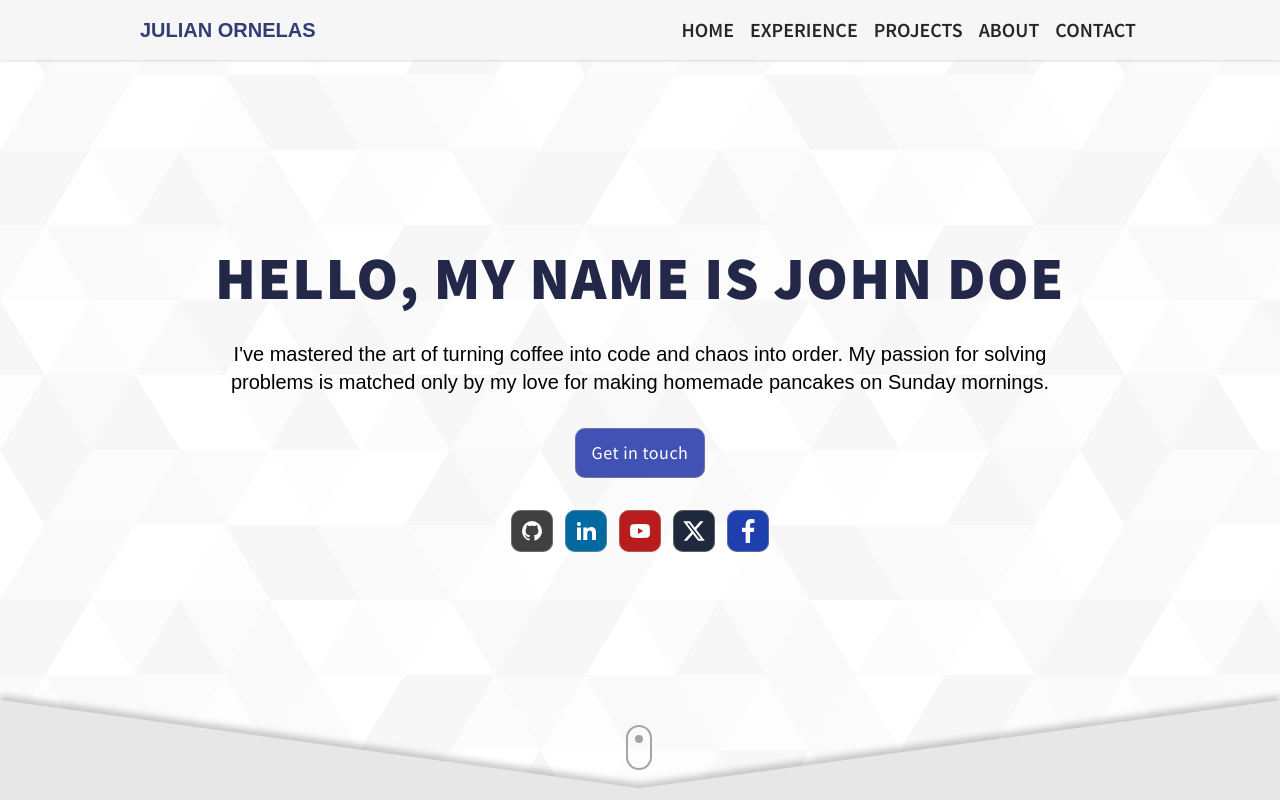
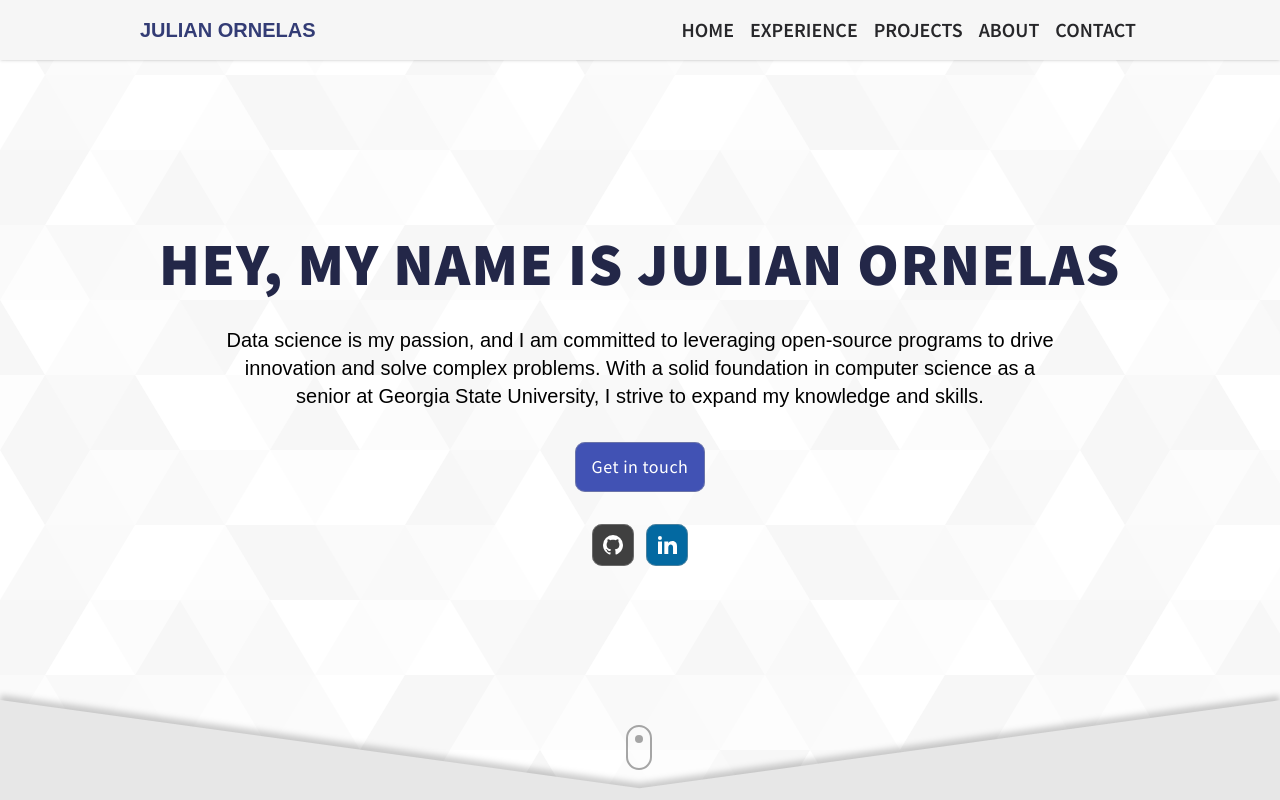
Before and after one commit to julian-ornelas/Portfolio-Site, a Vue app: page / in a window 1280 px wide. Shown: the top 800 px of the page. Built offline with nearby package versions, Linux system fonts and the light colour scheme.

Commit message:
Added personal info to hero

```diff
--- a/src/i18n/en/en_hero.ts
+++ b/src/i18n/en/en_hero.ts
@@ -1,20 +1,20 @@
 import type { Hero } from '@/types'
 
 const hero: Hero = {
-  title: 'Hello, my name is John Doe',
+  title: 'Hey, My name is Julian Ornelas',
   subtitle:
-    "I've mastered the art of turning coffee into code and chaos into order. My passion for solving problems is matched only by my love for making homemade pancakes on Sunday mornings.",
-  name: 'John Phillip Doe',
-  url: 'https://john-does.com/',
+    "Data science is my passion, and I am committed to leveraging open-source programs to drive innovation and solve complex problems. With a solid foundation in computer science as a senior at Georgia State University, I strive to expand my knowledge and skills.",
+  name: 'Julian Ornelas',
+  url: '',
   contact_button: 'Get in touch',
   //If a profile hast an empty string '', the button wont be rendered
   profiles: {
-    linkedin: 'https://linkedin.com/in/johndoe-innovator',
-    github: 'https://github.com/johndoethecoderohyeah',
-    youtube: 'https://youtube.com/johndoesstuff',
-    twitter: 'https://twitter.com/johndoetechuncensored',
+    linkedin: 'https://www.linkedin.com/in/julian-ornelas/',
+    github: 'https://github.com/julian-ornelas/',
+    youtube: '',
+    twitter: '',
     instagram: '',
-    facebook: 'https://facebook.com/johndoepersonalstuff'
+    facebook: ''
   },
   home: 'Home'
 }
```
